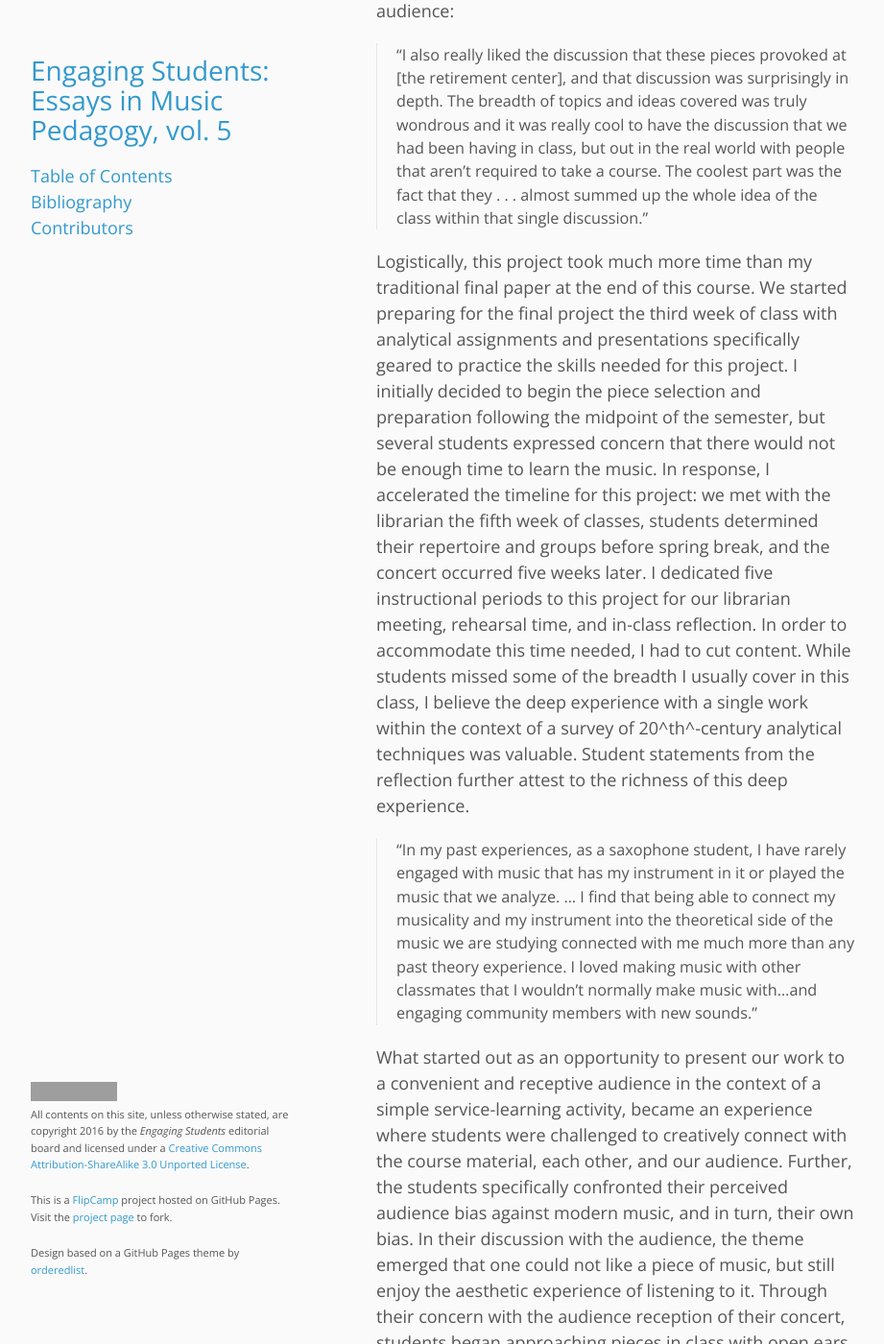
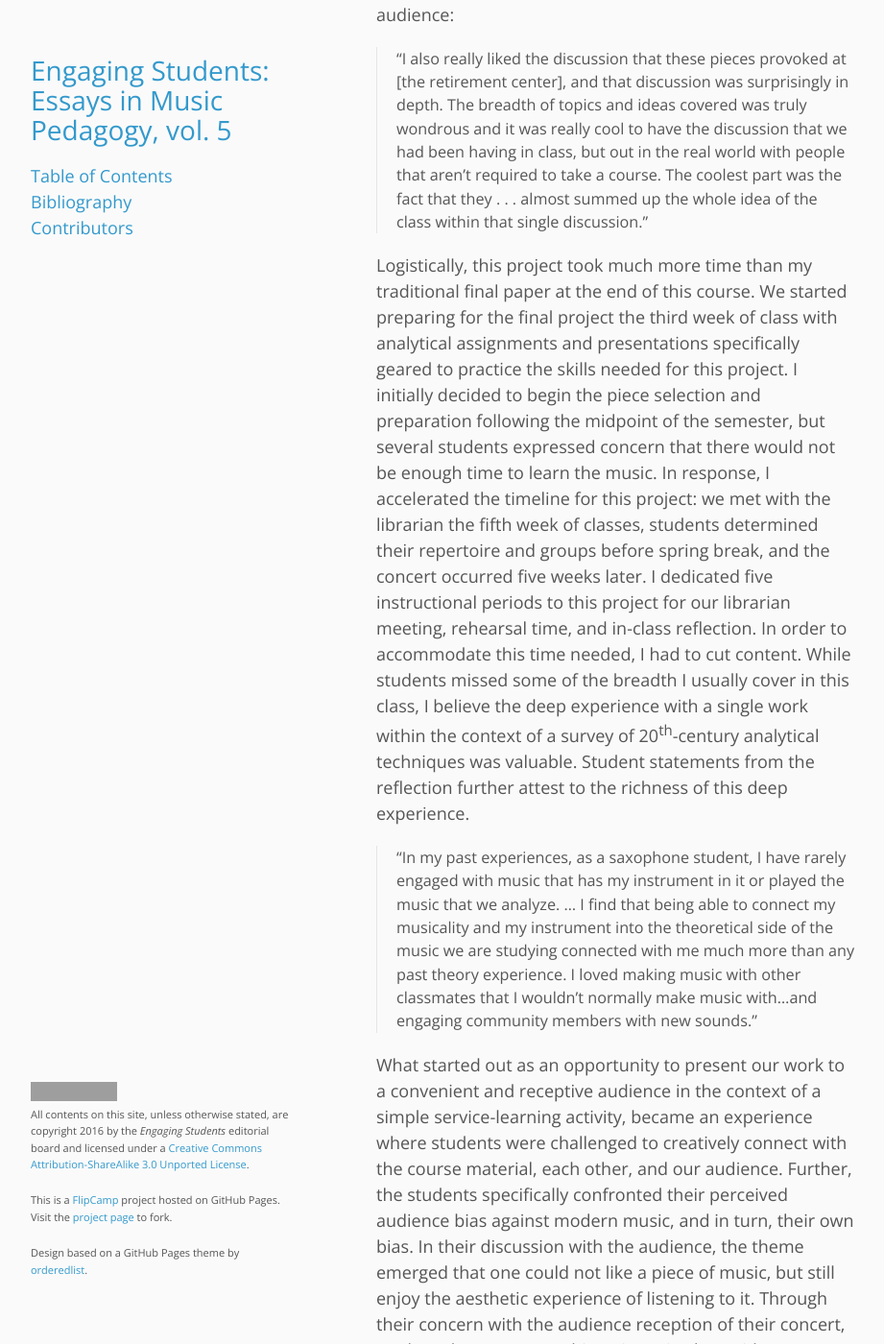
Before and after one commit to flipcamp/engagingstudents5, a Jekyll site: the page built from essays/peebles.md, in a window 1280 px wide and 1400 px high, scrolled down 5361 px. Shown: the whole window at 96% size, without its empty margins (178-1099 px from the left). Built offline with Jekyll 4.4.1, drawn with Linux system fonts in a browser that asks for light colours; some of the changed text lies outside the part shown; grey boxes are pictures that could not be loaded.

Commit message:
Update peebles.md
fixing superscripts

```diff
--- a/essays/peebles.md
+++ b/essays/peebles.md
@@ -72,7 +72,7 @@
 
 As the concert drew near, several students expressed concern that the program would not be well-received by our audience. In response we had a conversation about using the pre-performance talk and program notes to contextualize the composition and give the audience aural cues through which to engage the composition. We also discussed that approaching these pieces from both an analytical and performance perspective in the rehearsal process could create expressive performances. Some students recognized that their own dislike of modern art music had been softened through the experience of preparing for the concert, and started to “think like a performer” in the context of other analysis activities.
 
-The performance and presentation took place two weeks before the end of classes. The concert was well-attended, and the students did an excellent job discussing and performing each work. Following the performances, I invited the audience to ask the students questions about the music. However, what resulted was a lively discussion about the music (especially the Berberin piece), 20^th^-century musical aesthetics, and the purpose of music that can be challenging to digest on a first hearing. Both the audience and students were equal partners in this discussion: it wasn’t just the students bringing their expertise to a community group; instead, both the students and audience debated some of the main themes of the entire course. At the conclusion of the formal event, several students lingered in the auditorium and continued conversations with audience members.
+The performance and presentation took place two weeks before the end of classes. The concert was well-attended, and the students did an excellent job discussing and performing each work. Following the performances, I invited the audience to ask the students questions about the music. However, what resulted was a lively discussion about the music (especially the Berberin piece), 20<sup>th</sup>-century musical aesthetics, and the purpose of music that can be challenging to digest on a first hearing. Both the audience and students were equal partners in this discussion: it wasn’t just the students bringing their expertise to a community group; instead, both the students and audience debated some of the main themes of the entire course. At the conclusion of the formal event, several students lingered in the auditorium and continued conversations with audience members.
 
 ## Reflection
 
@@ -86,7 +86,7 @@
 
 > “I also really liked the discussion that these pieces provoked at [the retirement center], and that discussion was surprisingly in depth. The breadth of topics and ideas covered was truly wondrous and it was really cool to have the discussion that we had been having in class, but out in the real world with people that aren’t required to take a course. The coolest part was the fact that they . . . almost summed up the whole idea of the class within that single discussion.”
 
-Logistically, this project took much more time than my traditional final paper at the end of this course. We started preparing for the final project the third week of class with analytical assignments and presentations specifically geared to practice the skills needed for this project. I initially decided to begin the piece selection and preparation following the midpoint of the semester, but several students expressed concern that there would not be enough time to learn the music. In response, I accelerated the timeline for this project: we met with the librarian the fifth week of classes, students determined their repertoire and groups before spring break, and the concert occurred five weeks later. I dedicated five instructional periods to this project for our librarian meeting, rehearsal time, and in-class reflection. In order to accommodate this time needed, I had to cut content. While students missed some of the breadth I usually cover in this class, I believe the deep experience with a single work within the context of a survey of 20^th^-century analytical techniques was valuable. Student statements from the reflection further attest to the richness of this deep experience.
+Logistically, this project took much more time than my traditional final paper at the end of this course. We started preparing for the final project the third week of class with analytical assignments and presentations specifically geared to practice the skills needed for this project. I initially decided to begin the piece selection and preparation following the midpoint of the semester, but several students expressed concern that there would not be enough time to learn the music. In response, I accelerated the timeline for this project: we met with the librarian the fifth week of classes, students determined their repertoire and groups before spring break, and the concert occurred five weeks later. I dedicated five instructional periods to this project for our librarian meeting, rehearsal time, and in-class reflection. In order to accommodate this time needed, I had to cut content. While students missed some of the breadth I usually cover in this class, I believe the deep experience with a single work within the context of a survey of 20<sup>th</sup>-century analytical techniques was valuable. Student statements from the reflection further attest to the richness of this deep experience.
 
 > “In my past experiences, as a saxophone student, I have rarely engaged with music that has my instrument in it or played the music that we analyze. ... I find that being able to connect my musicality and my instrument into the theoretical side of the music we are studying connected with me much more than any past theory experience. I loved making music with other classmates that I wouldn’t normally make music with...and engaging community members with new sounds.”
 
```
